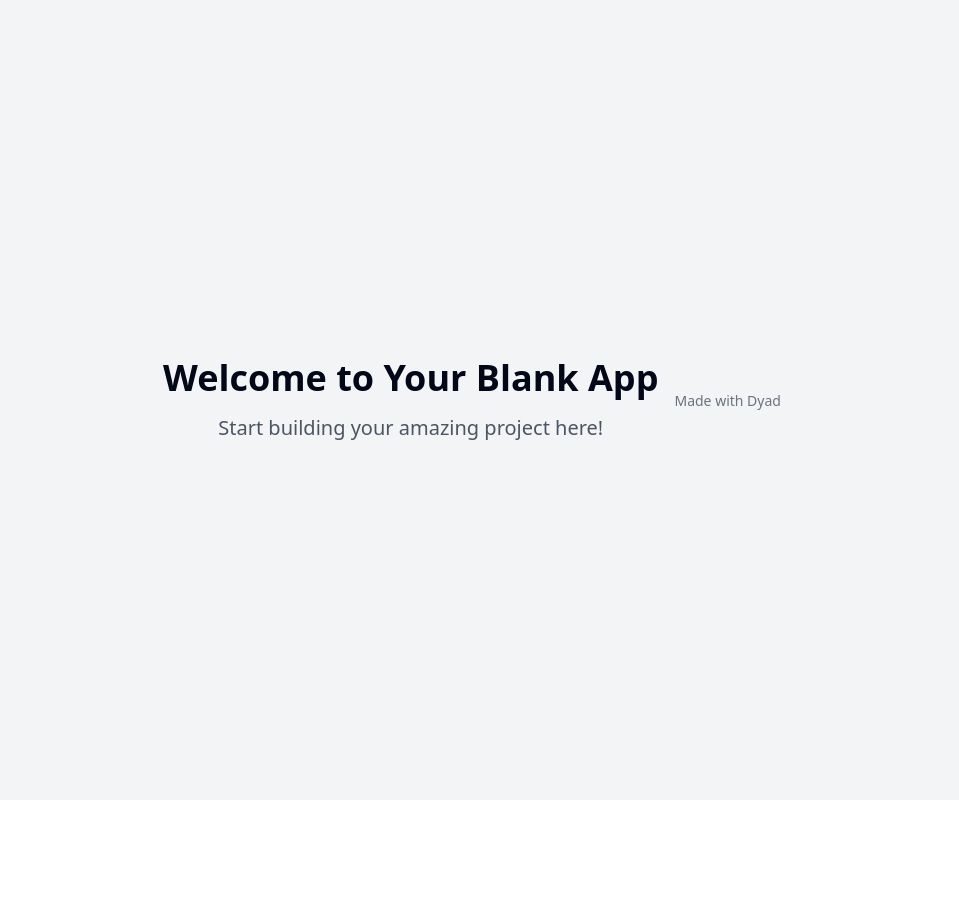
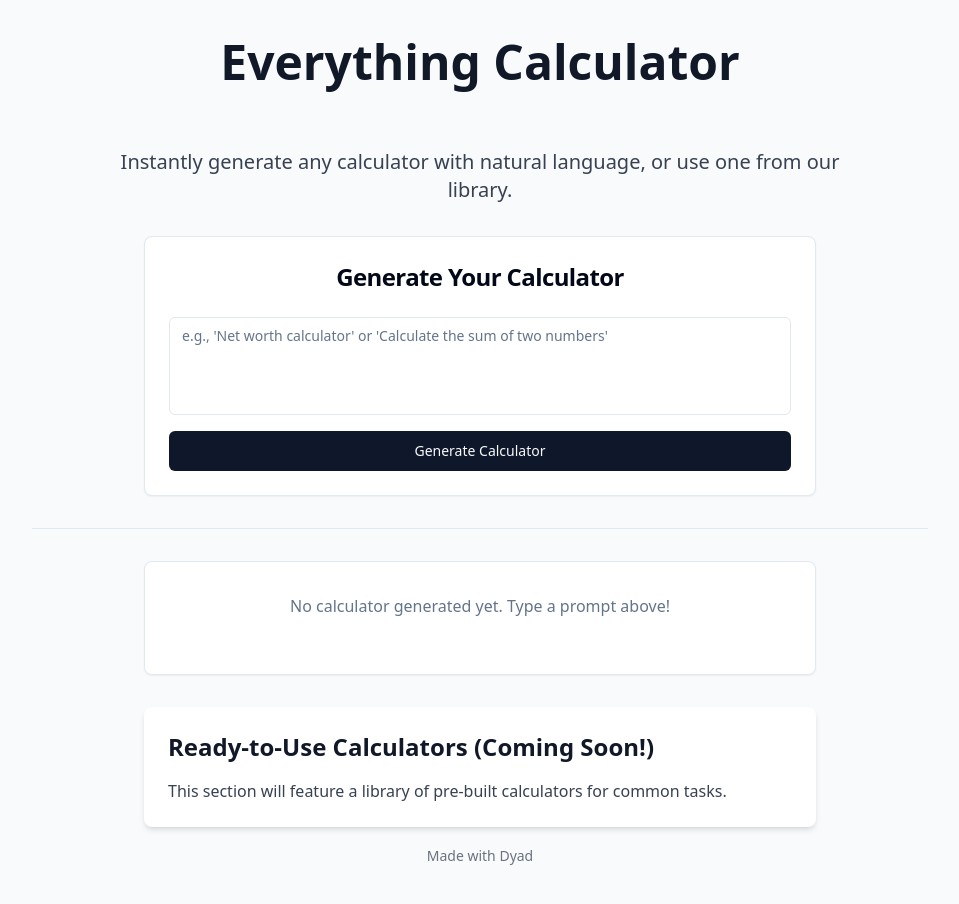
Before and after one commit to shira-y/Everything-Calculator, a React (Vite) app: page / in a window 1280 px wide. Shown: the top 904 px of the page, without its empty margins (160-1119 px from the left). Before the commit the page ends 800 px from the top, so only its background shows below. Built offline with nearby package versions, Linux system fonts and the light colour scheme.

Commit message:
[dyad] Added Zustand, calculator prompt, and generic calculator components to the main page. - wrote 6 file(s), added zustand package(s)

```diff
--- a/package.json
+++ b/package.json
@@ -59,7 +59,8 @@
     "tailwind-merge": "^2.5.2",
     "tailwindcss-animate": "^1.0.7",
     "vaul": "^0.9.3",
-    "zod": "^3.23.8"
+    "zod": "^3.23.8",
+    "zustand": "^5.0.8"
   },
   "devDependencies": {
     "@dyad-sh/react-vite-component-tagger": "^0.8.0",
--- /dev/null
+++ b/src/components/CalculatorPrompt.tsx
@@ -0,0 +1,65 @@
+"use client";
+
+import React, { useState } from 'react';
+import { Button } from '@/components/ui/button';
+import { Textarea } from '@/components/ui/textarea';
+import { Card, CardContent, CardHeader, CardTitle } from '@/components/ui/card';
+import { useCalculatorStore, CalculatorDefinition } from '@/store/calculatorStore';
+import { showSuccess, showError } from '@/utils/toast';
+
+const CalculatorPrompt = () => {
+  const [prompt, setPrompt] = useState('');
+  const setCalculator = useCalculatorStore((state) => state.setCalculator);
+
+  const handleGenerate = async () => {
+    if (!prompt.trim()) {
+      showError("Please enter a prompt to generate a calculator.");
+      return;
+    }
+
+    // This is a mock generation for now.
+    // In Level 2, this would involve an API call to OpenAI via your Supabase backend.
+    try {
+      const mockCalculator: CalculatorDefinition = {
+        id: 'mock-calc-1',
+        name: 'Simple Sum Calculator',
+        description: `This calculator adds two numbers. Generated from prompt: "${prompt}"`,
+        inputs: [
+          { id: 'num1', label: 'Number 1', type: 'number', value: 0 },
+          { id: 'num2', label: 'Number 2', type: 'number', value: 0 },
+        ],
+        formula: 'sum', // Placeholder for actual formula
+        outputLabel: 'Total Sum',
+        outputValue: 0,
+      };
+      setCalculator(mockCalculator);
+      showSuccess("Mock calculator generated successfully!");
+      setPrompt('');
+    } catch (error) {
+      console.error("Mock generation failed:", error);
+      showError("Failed to generate calculator. Please try again.");
+    }
+  };
+
+  return (
+    <Card className="w-full max-w-2xl mx-auto">
+      <CardHeader>
+        <CardTitle className="text-2xl font-bold text-center">Generate Your Calculator</CardTitle>
+      </CardHeader>
+      <CardContent className="space-y-4">
+        <Textarea
+          placeholder="e.g., 'Net worth calculator' or 'Calculate the sum of two numbers'"
+          value={prompt}
+          onChange={(e) => setPrompt(e.target.value)}
+          rows={4}
+          className="resize-none"
+        />
+        <Button onClick={handleGenerate} className="w-full">
+          Generate Calculator
+        </Button>
+      </CardContent>
+    </Card>
+  );
+};
+
+export default CalculatorPrompt;
--- /dev/null
+++ b/src/components/GenericCalculator.tsx
@@ -0,0 +1,64 @@
+"use client";
+
+import React from 'react';
+import { useCalculatorStore, CalculatorInput } from '@/store/calculatorStore';
+import { Card, CardContent, CardHeader, CardTitle, CardDescription } from '@/components/ui/card';
+import { Label } from '@/components/ui/label';
+import { Input } from '@/components/ui/input';
+import { Separator } from '@/components/ui/separator';
+
+const GenericCalculator = () => {
+  const { currentCalculator, updateInputValue, calculateOutput } = useCalculatorStore();
+
+  if (!currentCalculator) {
+    return (
+      <Card className="w-full max-w-2xl mx-auto text-center py-8">
+        <CardContent>
+          <p className="text-muted-foreground">No calculator generated yet. Type a prompt above!</p>
+        </CardContent>
+      </Card>
+    );
+  }
+
+  const handleInputChange = (inputId: string, e: React.ChangeEvent<HTMLInputElement>) => {
+    const value = e.target.value;
+    updateInputValue(inputId, currentCalculator.inputs.find(input => input.id === inputId)?.type === 'number' ? parseFloat(value) || 0 : value);
+  };
+
+  return (
+    <Card className="w-full max-w-2xl mx-auto">
+      <CardHeader>
+        <CardTitle className="text-2xl font-bold">{currentCalculator.name}</CardTitle>
+        <CardDescription>{currentCalculator.description}</CardDescription>
+      </CardHeader>
+      <CardContent className="space-y-6">
+        <div className="grid grid-cols-1 md:grid-cols-2 gap-4">
+          {currentCalculator.inputs.map((input: CalculatorInput) => (
+            <div key={input.id} className="space-y-2">
+              <Label htmlFor={input.id}>{input.label}</Label>
+              <Input
+                id={input.id}
+                type={input.type === 'number' ? 'number' : 'text'}
+                value={input.value}
+                onChange={(e) => handleInputChange(input.id, e)}
+                className="w-full"
+              />
+            </div>
+          ))}
+        </div>
+        <Separator />
+        <div className="space-y-2">
+          <Label className="text-lg font-semibold">{currentCalculator.outputLabel}</Label>
+          <Input
+            type="text"
+            value={currentCalculator.outputValue}
+            readOnly
+            className="w-full bg-muted font-mono text-lg"
+          />
+        </div>
+      </CardContent>
+    </Card>
+  );
+};
+
+export default GenericCalculator;
--- a/src/pages/Index.tsx
+++ b/src/pages/Index.tsx
@@ -1,15 +1,32 @@
-// Update this page (the content is just a fallback if you fail to update the page)
+"use client";
 
 import { MadeWithDyad } from "@/components/made-with-dyad";
+import CalculatorPrompt from "@/components/CalculatorPrompt";
+import GenericCalculator from "@/components/GenericCalculator";
+import { Separator } from "@/components/ui/separator";
 
 const Index = () => {
   return (
-    <div className="min-h-screen flex items-center justify-center bg-gray-100">
-      <div className="text-center">
-        <h1 className="text-4xl font-bold mb-4">Welcome to Your Blank App</h1>
-        <p className="text-xl text-gray-600">
-          Start building your amazing project here!
+    <div className="min-h-screen flex flex-col items-center justify-between bg-gray-50 dark:bg-gray-900 p-4 sm:p-6 lg:p-8">
+      <div className="flex flex-col items-center justify-center flex-grow w-full max-w-4xl space-y-8">
+        <h1 className="text-5xl font-extrabold text-gray-900 dark:text-gray-50 mb-6 text-center leading-tight">
+          Everything Calculator
+        </h1>
+        <p className="text-xl text-gray-700 dark:text-gray-300 mb-8 text-center max-w-prose">
+          Instantly generate any calculator with natural language, or use one from our library.
         </p>
+
+        <CalculatorPrompt />
+        <Separator className="my-8" />
+        <GenericCalculator />
+
+        {/* Placeholder for "Library of ready-to-use calculators" */}
+        <div className="w-full max-w-2xl mx-auto mt-12 p-6 bg-white dark:bg-gray-800 rounded-lg shadow-md">
+          <h2 className="text-2xl font-bold mb-4 text-gray-900 dark:text-gray-50">Ready-to-Use Calculators (Coming Soon!)</h2>
+          <p className="text-gray-700 dark:text-gray-300">
+            This section will feature a library of pre-built calculators for common tasks.
+          </p>
+        </div>
       </div>
       <MadeWithDyad />
     </div>
--- /dev/null
+++ b/src/store/calculatorStore.ts
@@ -0,0 +1,88 @@
+import { create } from 'zustand';
+
+export type CalculatorInput = {
+  id: string;
+  label: string;
+  type: 'number' | 'text';
+  value: string | number;
+};
+
+export type CalculatorDefinition = {
+  id: string;
+  name: string;
+  description: string;
+  inputs: CalculatorInput[];
+  formula: string; // This will be evaluated to get the output
+  outputLabel: string;
+  outputValue: string | number;
+};
+
+interface CalculatorState {
+  currentCalculator: CalculatorDefinition | null;
+  setCalculator: (calculator: CalculatorDefinition) => void;
+  updateInputValue: (inputId: string, value: string | number) => void;
+  calculateOutput: () => void;
+}
+
+export const useCalculatorStore = create<CalculatorState>((set, get) => ({
+  currentCalculator: null,
+  setCalculator: (calculator) => set({ currentCalculator: calculator }),
+  updateInputValue: (inputId, value) => {
+    set((state) => {
+      if (!state.currentCalculator) return state;
+
+      const updatedInputs = state.currentCalculator.inputs.map((input) =>
+        input.id === inputId ? { ...input, value } : input
+      );
+
+      return {
+        currentCalculator: {
+          ...state.currentCalculator,
+          inputs: updatedInputs,
+        },
+      };
+    });
+    get().calculateOutput(); // Recalculate output after input changes
+  },
+  calculateOutput: () => {
+    set((state) => {
+      if (!state.currentCalculator) return state;
+
+      try {
+        // This is a placeholder for actual formula evaluation.
+        // In a real scenario, you'd use a library like math.js or expr-eval.
+        // For now, we'll do a very simple mock calculation.
+        let result: number | string = 'Error';
+        if (state.currentCalculator.formula === 'sum') {
+          const numbers = state.currentCalculator.inputs
+            .filter(input => input.type === 'number')
+            .map(input => parseFloat(input.value as string || '0'));
+          result = numbers.reduce((acc, num) => acc + num, 0);
+        } else if (state.currentCalculator.formula === 'product') {
+          const numbers = state.currentCalculator.inputs
+            .filter(input => input.type === 'number')
+            .map(input => parseFloat(input.value as string || '1'));
+          result = numbers.reduce((acc, num) => acc * num, 1);
+        } else {
+          // Default to just showing input values concatenated or similar
+          result = state.currentCalculator.inputs.map(input => input.value).join(', ');
+        }
+
+        return {
+          currentCalculator: {
+            ...state.currentCalculator,
+            outputValue: result,
+          },
+        };
+      } catch (error) {
+        console.error("Error evaluating formula:", error);
+        return {
+          currentCalculator: {
+            ...state.currentCalculator,
+            outputValue: "Calculation Error",
+          },
+        };
+      }
+    });
+  },
+}));
```
Also changed, not shown: 1 other file (tests, documents, lock files or other folders).
